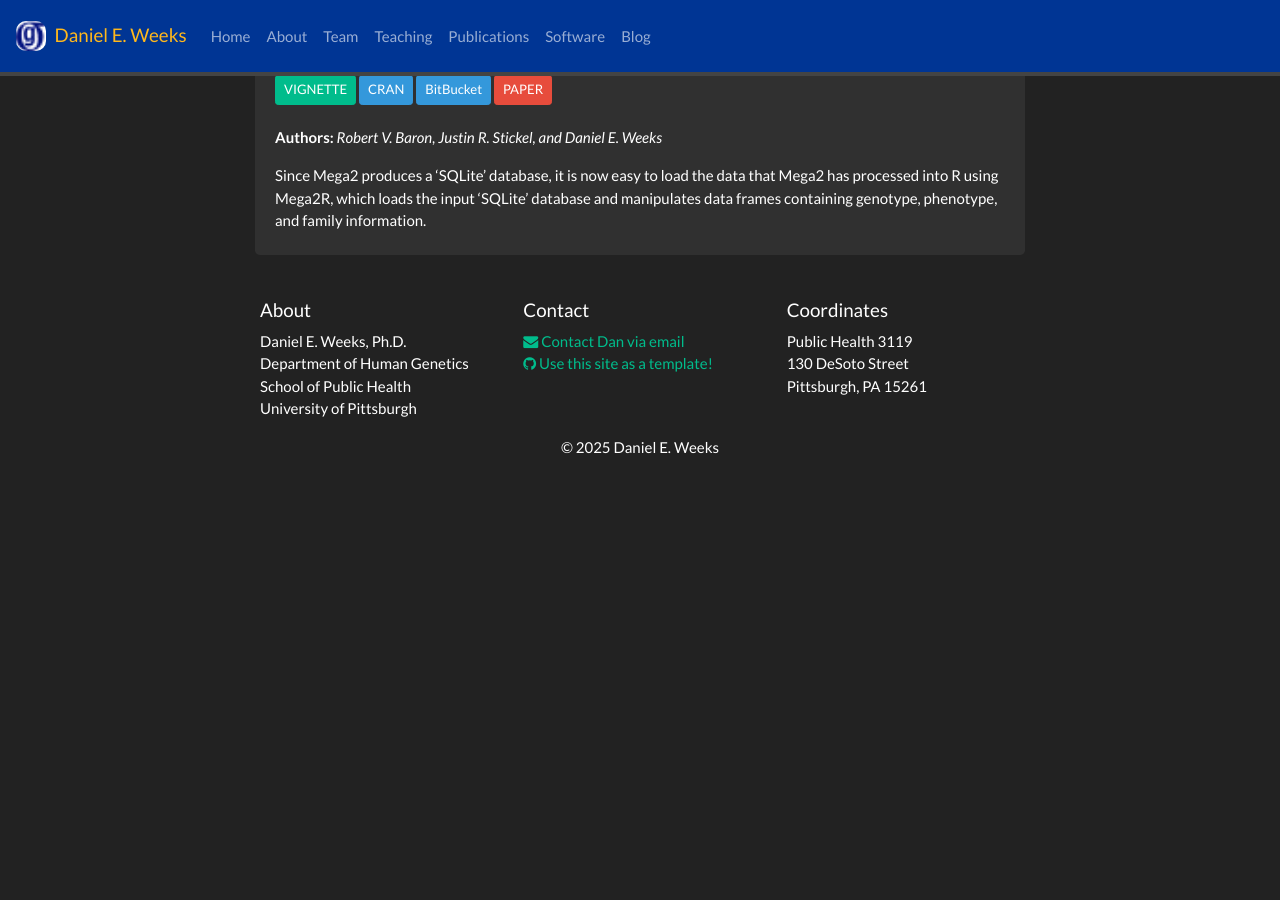
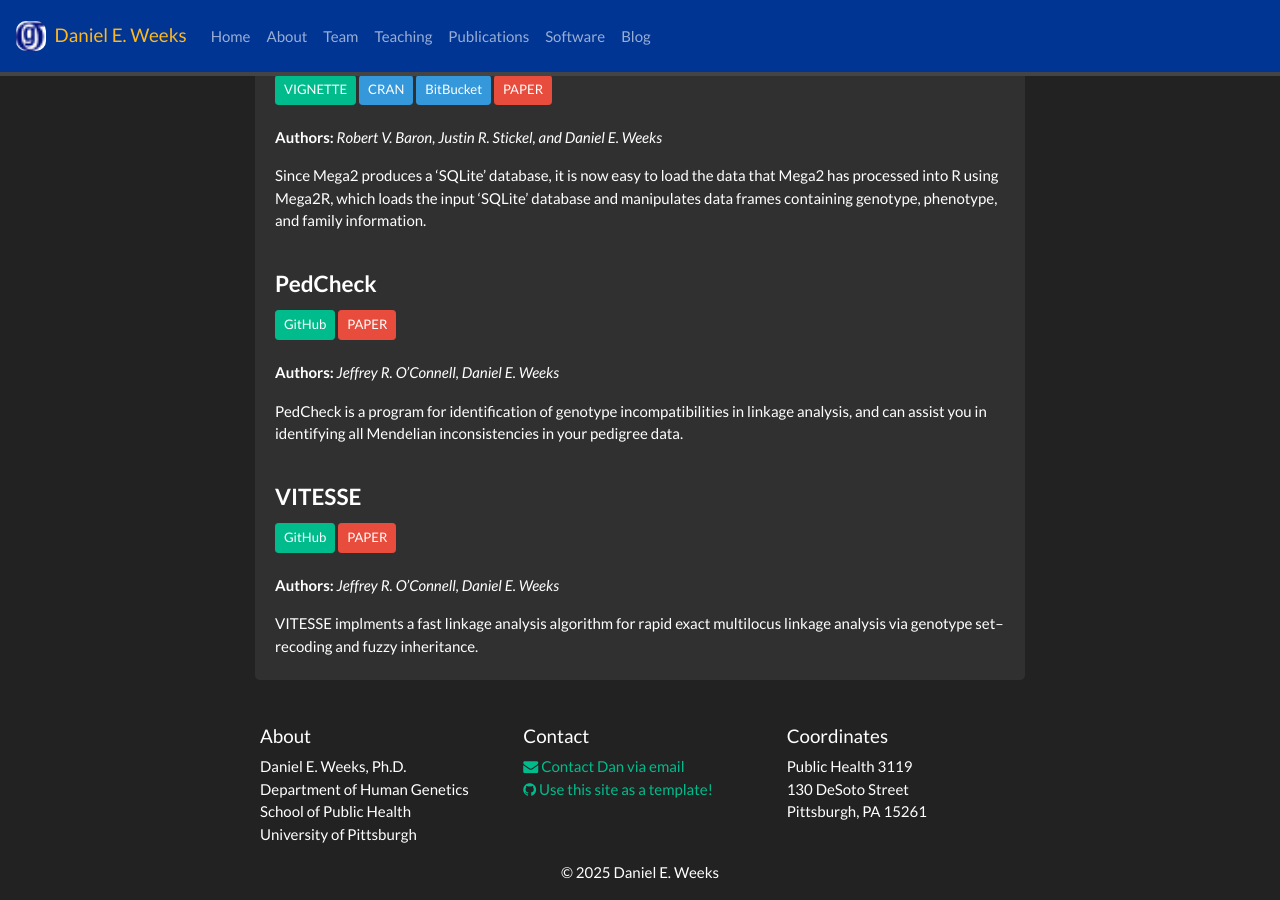
Before and after one commit to DanielEWeeks/Daniel_E_Weeks, a Jekyll site: the page built from _pages/software.md, in a window 1280 px wide and 900 px high, scrolled down 788 px. Built offline with Jekyll 4.4.1, drawn with Linux system fonts in a browser that asks for light colours; nearby versions of some CDN libraries; a style sheet for code colours, icons or effects is not loaded; before the commit the page ends 1262 px from its top, so only the background shows below that.

Commit message:
Adding descriptions of PedCheck and VITESSE to the Software page.

```diff
--- a/_pages/software.md
+++ b/_pages/software.md
@@ -89,6 +89,29 @@ Mega2
 <i>Robert V. Baron, Justin R. Stickel, and Daniel E. Weeks</i>
 
 Since Mega2 produces a ‘SQLite’ database, it is now easy to load the data that Mega2 has processed into R using Mega2R, which loads the input ‘SQLite’ database and manipulates data frames containing genotype, phenotype, and family information.
+<br>
+<br>
+
+<h4><b>PedCheck</b></h4>
+<a href="https://github.com/DanielEWeeks/pedcheck" target="_blank"><button class="btn btn-success btn-sm">GitHub</button></a>
+<a href="https://doi.org/10.1086/301904" target="_blank"><button class="btn btn-danger btn-sm">PAPER</button></a>
+
+<b>Authors:</b>
+<i>Jeffrey R. O'Connell, Daniel E. Weeks</i>
+
+PedCheck is a program for identification of genotype incompatibilities in linkage analysis, and can assist you in identifying all Mendelian inconsistencies in your pedigree data.
+<br>
+<br>
+
+<h4><b>VITESSE</b></h4>
+<a href="https://github.com/DanielEWeeks/vitesse" target="_blank"><button class="btn btn-success btn-sm">GitHub</button></a>
+<a href="https://doi.org/10.1038/ng1295-402" target="_blank"><button class="btn btn-danger btn-sm">PAPER</button></a>
+
+<b>Authors:</b>
+<i>Jeffrey R. O'Connell, Daniel E. Weeks</i>
+
+VITESSE implments a fast linkage analysis algorithm for rapid exact multilocus linkage analysis via genotype set–recoding and fuzzy inheritance.
+<br>
 </div>
 </div>
 </div>
```
Also changed, not shown: 1 other file.
